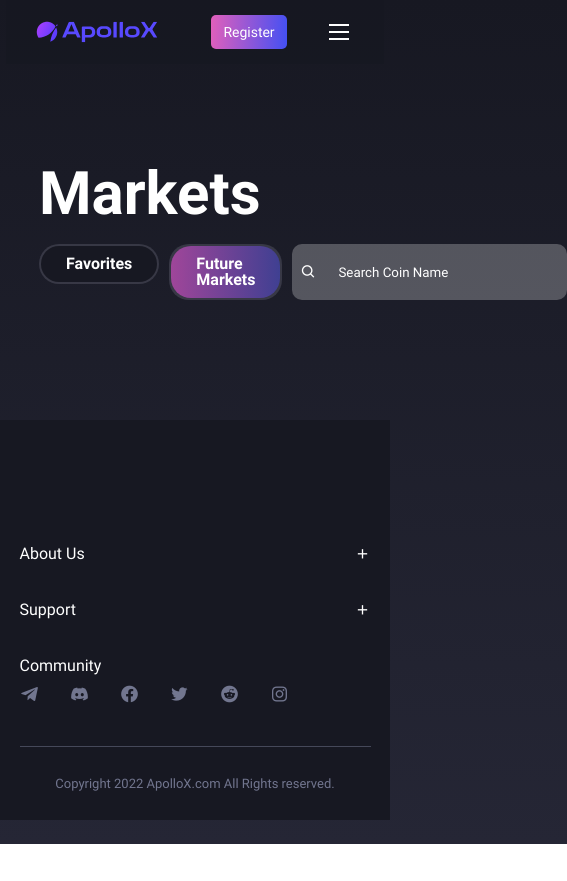
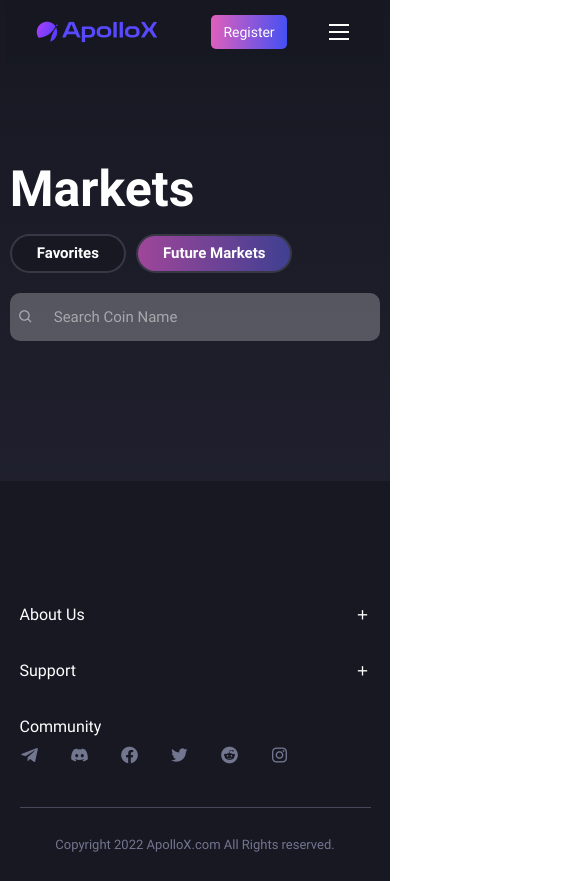
Before and after one commit to dofxo/apollox, a plain HTML site: page assests/html/markets.html in a window 390 px wide. Shown: the whole page, 567 px wide, since content can reach past the window. Before the commit the page ends 844 px from the top, so only its background shows below. Drawn offline with Linux system fonts and the light colour scheme.

Commit message:
fixed a part of header responsive issue/added a lite media query for markets page

```diff
--- a/assests/css/header-footer.css
+++ b/assests/css/header-footer.css
@@ -409,6 +409,18 @@ header .header-logo img {
     }
 
 }
+@media screen and (max-width:370px) {
+
+
+    .header-right-download {
+        display: none;
+    }
+    .header-register div:last-of-type {
+        display: none;
+    }
+
+}
+
 
 
 /* media query for header END */
--- a/assests/css/markets.css
+++ b/assests/css/markets.css
@@ -32,6 +32,7 @@ body {
 
     display: flex;
     width: 100%;
+    font-size: 15px;
 }
 
 #left-section .border-gradient {
@@ -85,15 +86,48 @@ body {
     background: transparent;
     border: none;
     outline: none;
-    color: white;
+    color: #ffffff7c;
+    font-size: 15px;
 }
 
-#right-section i {
-    color: white;
+#right-section i,
+#right-section input::placeholder {
+    color: #ffffff7c;
 }
 
-#right-section input::placeholder {
-    color: white;
+/* markets media query start */
+@media screen and (max-width:850px) {
+    #markets {
+
+        width: 95%;
+
+    }
+
+    #markets-top {
+        color: white;
+        font-size: 50px;
+        font-weight: bold;
+
+    }
+
+    #markets-bottom {
+        display: flex;
+        flex-direction: column;
+        justify-content: space-around;
+
+    }
+
+    #right-section {
+        margin: 20px 0;
+        justify-content: flex-start;
+    }
+
+    #right-section input {
+        padding: 10px 0;
+        width: 100%;
+    }
 }
 
+/* markets media query END */
+
 /* markets END */
```
